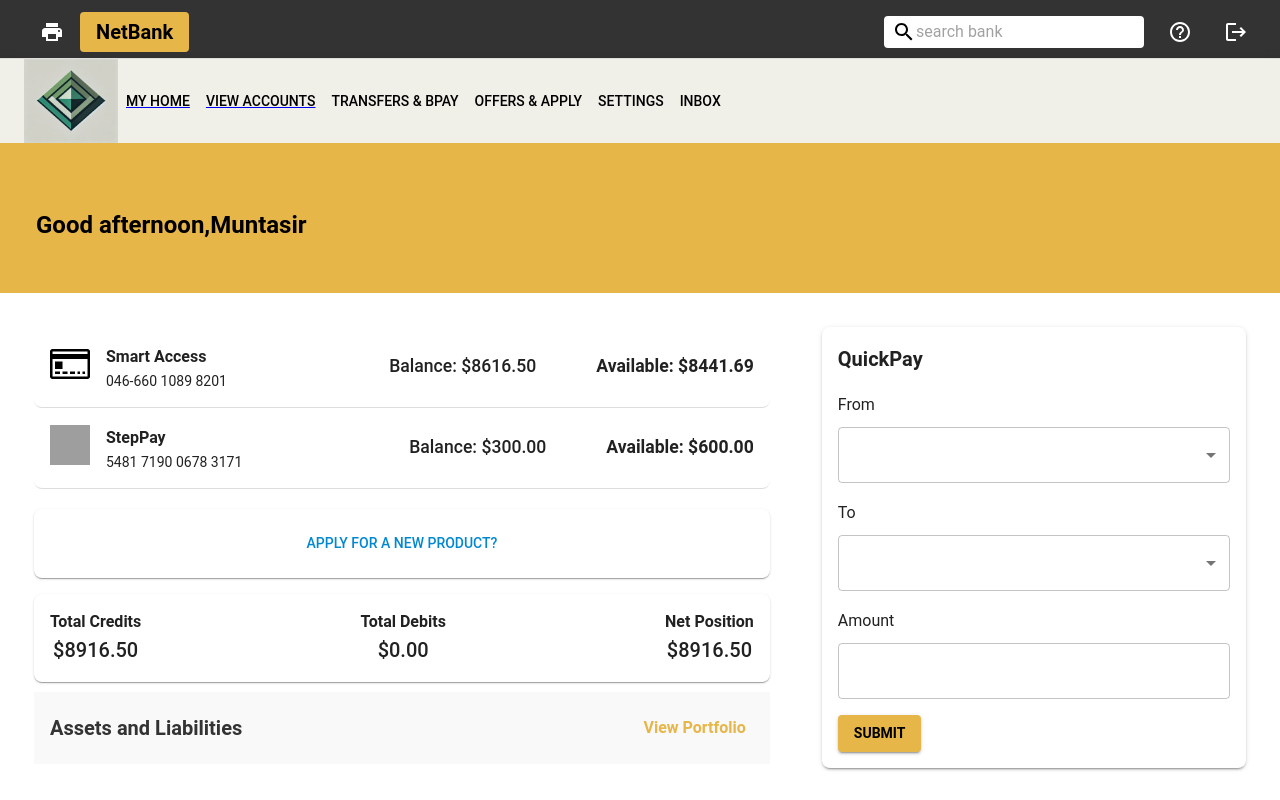
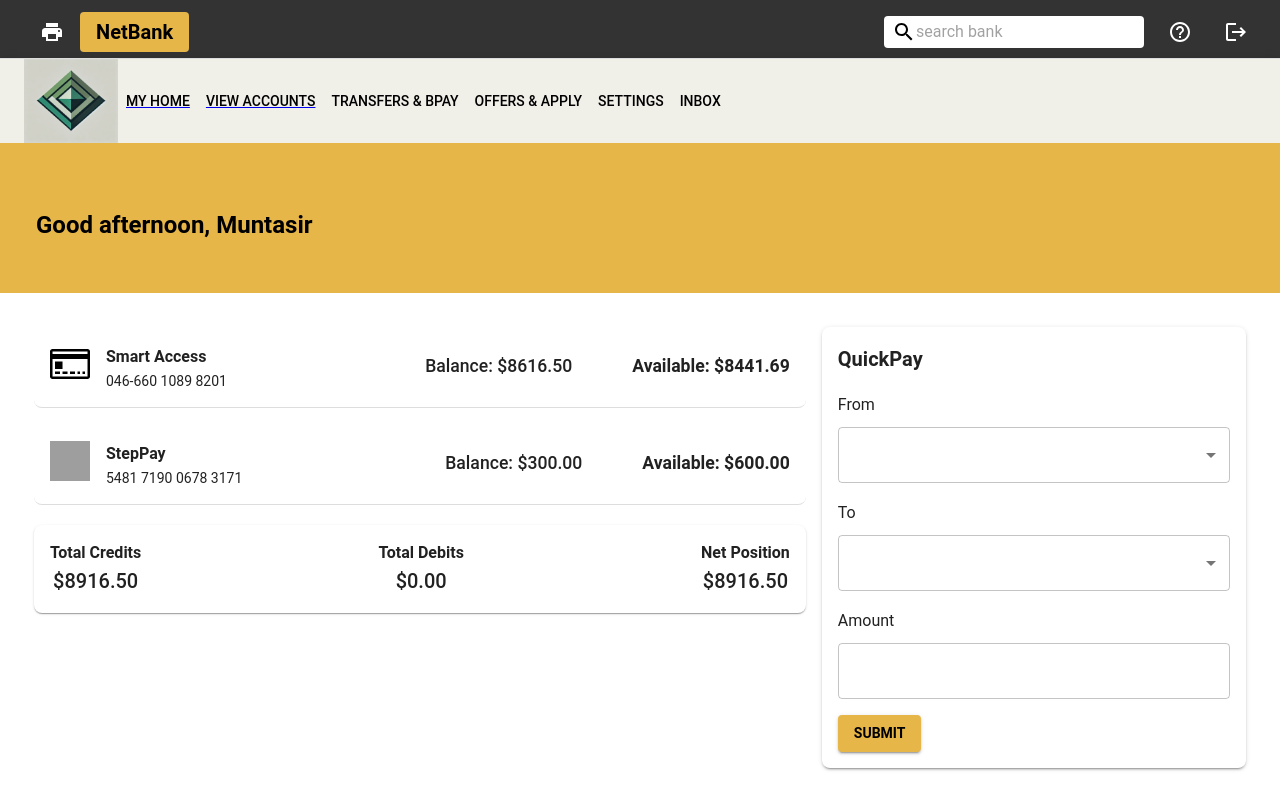
Before and after one commit to Muntasir07Isha/NextWealthBank, a Next.js app: page / in a window 1280 px wide. Shown: the top 800 px of the page. Built offline with nearby package versions, Linux system fonts and the light colour scheme; grey boxes are pictures that could not be loaded.

Commit message:
Context api added for dynamic balance and transaction  all over the app

```diff
--- a/src/app/dashboard/page.tsx
+++ b/src/app/dashboard/page.tsx
@@ -1,78 +1,33 @@
-"use client"
+"use client";
+
 import { Box, Typography, Button } from "@mui/material";
 import QuickPay from "./quickPay";
-import { useEffect,useState } from "react";
-
-
-//define type
-type Account = {
-  id: number;
-  name: string;
-  accountNumber: string;
-  balance: number;
-  availableBalance: number;
-  username:string
-}
+import { useAccounts } from "@/context/AccountContext";
 
 export default function DashboardPage() {
-    const [accounts, setAccounts] = useState<Account[]>([])
-    const [username, setUserName] = useState<string>("");
+  const { accounts, updateAccountBalance } = useAccounts();
+  const totalCredits = accounts.reduce((sum, account) => sum + account.balance, 0);
+  const totalDebits = 0;
+  const netPosition = totalCredits - totalDebits;
 
-
-useEffect(()=>{
-  const fetchAccounts = async () => {
-    try{
-      const response = await fetch("/api/accounts")
-      if(!response.ok){
-        throw new Error("Fail to fetch data")
-      }
-      const data:Account[] = await response.json()
-      setAccounts(data)
-      if(data.length>0){
-        setUserName(data[0].username)
-      }
-    }catch{
-      console.error("error fetching accounts",Error)
-    }
-  }
-  fetchAccounts();
-},[])
-
-//HANDLE TRASNACTION
-const handleTransaction = (fromAccountName: string, amount: number) => {
-  setAccounts((prevAccounts) =>
-    prevAccounts.map((account) => {
-      if (account.name === fromAccountName) {
-        return { ...account, balance: account.balance - amount,
-          availableBalance: account.availableBalance - amount };
-      }
-      return account;
-    })
-  );
+  // Handle transactions using the context
+  const handleTransaction = (fromAccountId: number, amount: number) => {
+    updateAccountBalance(fromAccountId, -amount); // Deduct the amount from the selected account
   };
 
-
-//calculations
-  const totalCredits = accounts.reduce((sum,account)=>sum+account.balance,0)
-  const totalDebits  = 0
-  const netPosition = totalCredits-totalDebits;
-
-
   return (
-<Box sx={{ position: "relative", marginTop: 0, width: "100%" ,}}>
+    <Box sx={{ position: "relative", marginTop: 0, width: "100%" }}>
       {/* Greeting Section */}
       <Box
         sx={{
           bgcolor: "#E7B649",
           padding: "66px 36px",
-      boxSizing: "border-box",
           width: "100%",
           height: "150px",
-      position: "relative",
         }}
       >
         <Typography variant="h5" sx={{ fontWeight: "bolder", color: "black" }}>
-      Good afternoon,{username || "User"}
+          Good afternoon, {accounts[0]?.username || "User"}
         </Typography>
       </Box>
 
@@ -81,36 +36,17 @@ return (
         sx={{
           display: "flex",
           flexDirection: { xs: "column", md: "row" },
-      width: "100%",
-      marginTop: 0,
-      maxWidth:"1350px",
-      height:"auto",
+          maxWidth: "1350px",
+          margin: "0 auto",
+          padding: { xs: "16px", md: "34px" },
           gap: 2,
-      margin:"0 auto",
-      padding:{ xs: "16px", md: "34px" },
-
-      boxShadow: "0 4px 10px rgba(0, 0, 0, 0.1)"
         }}
       >
         {/* Main Content */}
-    <Box sx={{
-        flex: 1, // Occupy space dynamically
-        maxWidth: { xs: "100%", md: "65%" }, // 65% width for larger screens
-        paddingRight: { md: "36px" }, // Add spacing between cards and QuickPay
-
-    }}>
-
-      {/* Cards Section */}
-      <Box
-         sx={{
-            display: "flex",
-            flexDirection: "column",
-            ap: 2,
-            background: "white",
-            }}
-      >
-       {/* Mapping Accounts */}
-            {accounts.map((account)=>(
+        <Box sx={{ flex: 1, maxWidth: { xs: "100%", md: "65%" } }}>
+          {/* Accounts Section */}
+          <Box sx={{ display: "flex", flexDirection: "column", gap: 2 }}>
+            {accounts.map((account) => (
               <Box
                 key={account.id}
                 sx={{
@@ -137,23 +73,17 @@ return (
                   <Typography variant="body2">{account.accountNumber}</Typography>
                 </Box>
                 <Box sx={{ display: "flex", alignItems: "center" }}>
-                  <Typography
-                    variant="subtitle2"
-                    sx={{ fontSize: "1.1rem", marginRight: "60px" }}
-                  >
+                  <Typography variant="subtitle2" sx={{ fontSize: "1.1rem", marginRight: "60px" }}>
                     Balance: ${account.balance.toFixed(2)}
                   </Typography>
-                  <Typography
-                    variant="subtitle2"
-                    sx={{ fontWeight: "bold", fontSize: "1.1rem" }}
-                  >
+                  <Typography variant="subtitle2" sx={{ fontWeight: "bold", fontSize: "1.1rem" }}>
                     Available: ${account.availableBalance.toFixed(2)}
                   </Typography>
                 </Box>
-
               </Box>
             ))}
           </Box>
+
           {/* Totals Section */}
           <Box sx={{ marginTop: "20px" }}>
             <Box
@@ -161,26 +91,9 @@ return (
                 bgcolor: "white",
                 padding: "16px",
                 display: "flex",
-            justifyContent: "center",
-            alignItems: "center",
+                justifyContent: "space-between",
                 boxShadow: 1,
                 borderRadius: "8px",
-            marginBottom: "16px",
-          }}
-        >
-          <Button variant="text" color="info">
-            Apply for a new product?
-          </Button>
-        </Box>
-        <Box
-          sx={{
-            bgcolor: "white",
-            padding: "16px",
-            boxShadow: 1,
-            borderRadius: "8px",
-            display: "flex",
-            justifyContent: "space-between",
-            alignItems: "center",
               }}
             >
               <Box sx={{ textAlign: "center" }}>
@@ -203,45 +116,7 @@ return (
               </Box>
             </Box>
           </Box>
-      <Box
-  sx={{
-    display: "flex",
-    justifyContent: "space-between",
-    alignItems: "center",
-    padding: "16px",
-    bgcolor: "#f9f9f9",
-    marginTop:"10px"
-
-  }}
->
-  <Typography
-    variant="h6"
-    sx={{
-      fontWeight: "bold",
-      color: "#333", // Darker text for better readability
-    }}
-  >
-    Assets and Liabilities
-  </Typography>
-  <Button
-    variant="text"
-    sx={{
-      color: "#E7B649",
-      fontWeight: "bold",
-      fontSize: "1rem",
-      textTransform: "capitalize",
-      "&:hover": {
-        bgcolor: "#E7B649",
-        color: "white",
-      },
-    }}
-  >
-    View Portfolio
-  </Button>
         </Box>
-
-    </Box>
-
 
         {/* QuickPay Section */}
         <Box
@@ -254,10 +129,9 @@ return (
             borderRadius: "8px",
           }}
         >
-      <QuickPay  accounts={accounts} onTransaction={handleTransaction}/>
+          <QuickPay/>
         </Box>
       </Box>
     </Box>
-
   );
 }
--- a/src/app/dashboard/quickPay.tsx
+++ b/src/app/dashboard/quickPay.tsx
@@ -1,6 +1,7 @@
 "use client";
 import { Box, MenuItem, Select, Typography,TextField,Button } from "@mui/material";
 import { useEffect, useState } from "react";
+import { useAccounts } from "@/context/AccountContext";
 
 type Account = {
   id: number;
@@ -13,11 +14,12 @@ type Account = {
 
 type QuickPayProps = {
   accounts: Account[];
-  onTransaction: (firstAccount:string,amount:number) => void;
+  onTransaction: (firstAccount:string,amount:number,) => void;
 }
 
 
-export default function QuickPay({ accounts, onTransaction }: QuickPayProps){
+export default function QuickPay() {
+  const { accounts, updateAccountBalance } = useAccounts();
   const [formAccount, setFormAccount] = useState<string>("");
   const [toAccount, setToAccount] = useState<string>("");
   const [amount, setAmount] = useState<string>("");
@@ -38,10 +40,19 @@ export default function QuickPay({ accounts, onTransaction }: QuickPayProps){
       return;
     }
 
-    onTransaction(formAccount, amountNumber);
-    alert(`Transferred $${amount} from ${formAccount} to ${toAccount}`);
+    // Deduct  amount
+    const fromAccount = accounts.find((account) => account.name === formAccount);
+    if (fromAccount) {
+      updateAccountBalance(fromAccount.id, -amountNumber);
+    }
 
 
+    const toAccountObj = accounts.find((account) => account.name === toAccount);
+    if (toAccountObj) {
+      updateAccountBalance(toAccountObj.id, amountNumber);
+    }
+
+    alert(`Transferred $${amount} from ${formAccount} to ${toAccount}`);
     setFormAccount("");
     setToAccount("");
     setAmount("");
--- a/src/app/layout.tsx
+++ b/src/app/layout.tsx
@@ -13,7 +13,7 @@ import Link from "next/link";
 import Footer from "@/components/Footer";
 import CustomCarousel from "@/components/PopularProduct";
 import { usePathname } from "next/navigation";
-
+import { AccountProvider } from "@/context/AccountContext";
 
 export const metadata: Metadata = {
   title: "Create Next App",
@@ -27,10 +27,11 @@ export default function RootLayout({children,}: Readonly<{
     <html lang="en">
       <body style={{ margin: 0, padding: 0 }}>
         <ThemeRegistry>
-      <AppBar position="static" sx={{bgcolor: "#333333", margin:0,padding:0,height:"58px", }}>
-        <Toolbar sx={{ display:"flex",justifyContent: "space-between",alignItems:"center", padding:0,minHeight: 50, }}>
+        <AccountProvider>
+        <AppBar position="static" sx={{bgcolor: "#333333", margin:0,padding:0,height:"58px", }}>
+          <Toolbar sx={{ display:"flex",justifyContent: "space-between",alignItems:"center", padding:0,minHeight: 50, }}>
 
-        <Box sx={{ display: "flex", alignItems: "center", gap: 1 }}>
+            <Box sx={{ display: "flex", alignItems: "center", gap: 1 }}>
               <IconButton sx={{marginLeft:1}} color="inherit">
                 <PrintIcon/>
               </IconButton>
@@ -123,10 +124,12 @@ export default function RootLayout({children,}: Readonly<{
 </AppBar>
 
       {/*Main Content holds all child */}
+
         <Box sx={{mt:0}}>{children}</Box>
+      </AccountProvider>
         </ThemeRegistry>
+        <Footer/>
 
-        <Footer/>
       </body>
     </html>
   );
--- /dev/null
+++ b/src/context/AccountContext.tsx
@@ -0,0 +1,69 @@
+"use client";
+
+import React, { createContext, useContext, useState, useEffect, ReactNode } from "react";
+
+type Account = {
+  id: number;
+  name: string;
+  accountNumber: string;
+  balance: number;
+  availableBalance: number;
+  username: string;
+  pending: number;
+};
+
+type AccountContextType = {
+  accounts: Account[];
+  updateAccountBalance: (accountId: number, amount: number) => void; // Update balance for a specific account
+};
+
+const AccountContext = createContext<AccountContextType | undefined>(undefined);
+
+export const AccountProvider = ({ children }: { children: ReactNode }) => {
+  const [accounts, setAccounts] = useState<Account[]>([]);
+
+  // Fetch accounts from the API on initial load
+  useEffect(() => {
+    const fetchAccounts = async () => {
+      try {
+        const response = await fetch("/api/accounts");
+        if (!response.ok) throw new Error("Failed to fetch accounts");
+        const data: Account[] = await response.json();
+        setAccounts(data);
+      } catch (error) {
+        console.error("Error fetching accounts:", error);
+      }
+    };
+
+    fetchAccounts();
+  }, []);
+
+  // Function to update account balances
+  const updateAccountBalance = (accountId: number, amount: number) => {
+    setAccounts((prevAccounts) =>
+      prevAccounts.map((account) =>
+        account.id === accountId
+          ? {
+              ...account,
+              balance: account.balance + amount,
+              availableBalance: account.availableBalance + amount,
+            }
+          : account
+      )
+    );
+  };
+
+  return (
+    <AccountContext.Provider value={{ accounts, updateAccountBalance }}>
+      {children}
+    </AccountContext.Provider>
+  );
+};
+
+export const useAccounts = () => {
+  const context = useContext(AccountContext);
+  if (!context) {
+    throw new Error("useAccounts must be used within an AccountProvider");
+  }
+  return context;
+};
```
Also changed, not shown: src/app/view-accounts/components/Transaction.tsx (+47 -33 lines), src/app/view-accounts/page.tsx (+71 -47 lines). Lines whose indentation alone changed are shown as unchanged.
